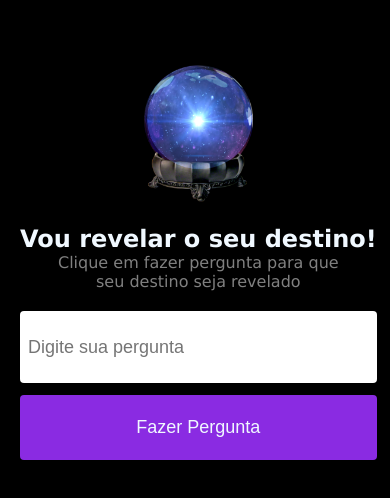
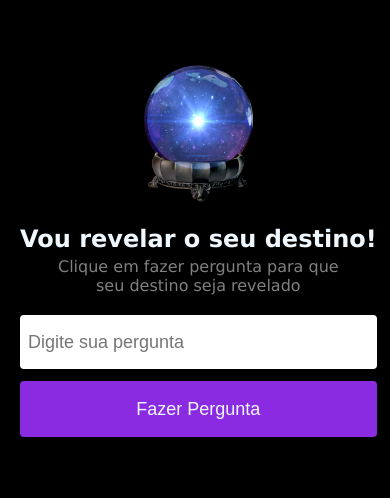
Before and after one commit to pazIago/seudestinoapp, a plain HTML site: page index.html in a window 390 px wide. Drawn offline with Linux system fonts and the light colour scheme.

Commit message:
form size

```diff
--- a/style.css
+++ b/style.css
@@ -40,6 +40,7 @@ h1 {
 }
 
 p {
+  margin-top: 4px;
   text-align: center;
   font-size: 1rem;
   width: 30ch;
@@ -100,4 +101,7 @@ span.ativo {
   h1 {
     font-size: 1.5rem;
   }
+  #pergunta, #button {
+    line-height: 3;
+  }
 }
```
